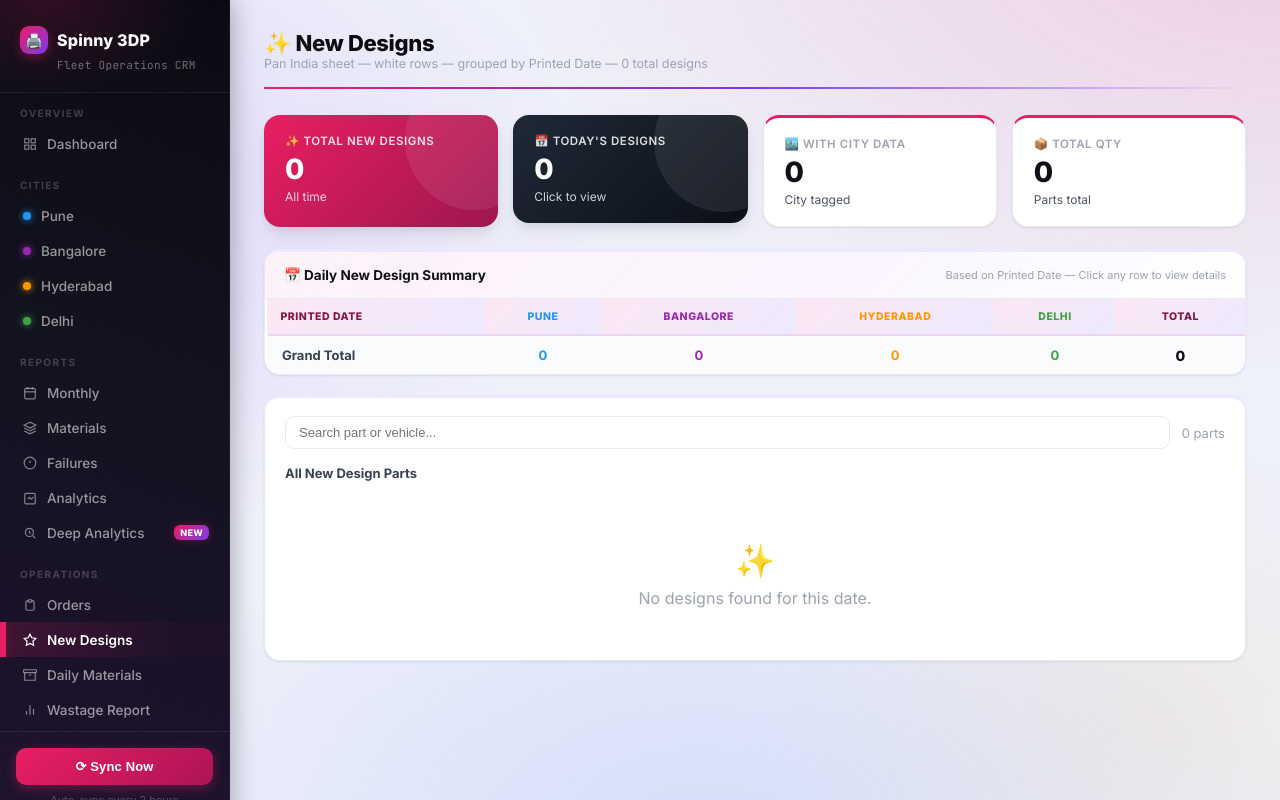
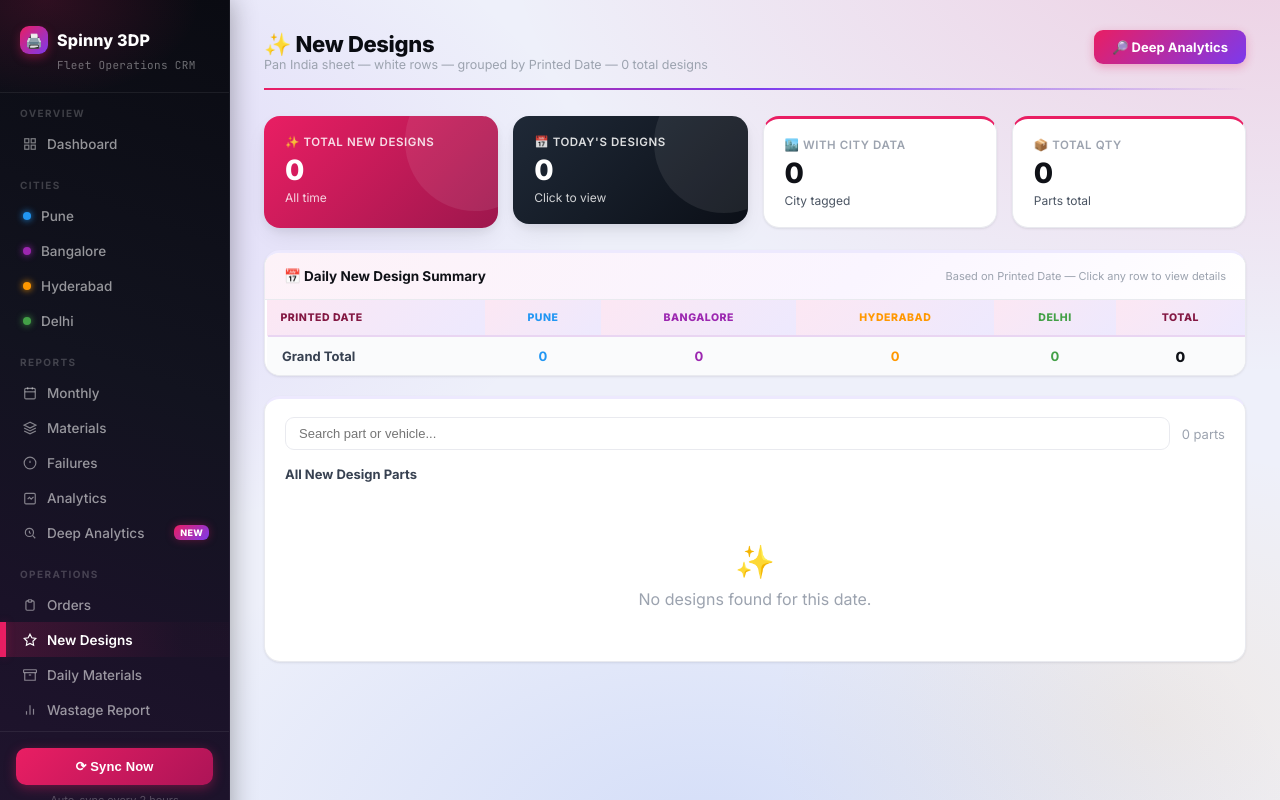
Before and after one commit to vishal15-ops/spinny-3dp-crm, a Flask app: page /designs in a window 1280 px wide. Run offline with Flask 3, Linux system fonts and the light colour scheme.

Commit message:
Update designs.html

```diff
--- a/templates/designs.html
+++ b/templates/designs.html
@@ -18,6 +18,13 @@
       {% endif %}
     </div>
   </div>
+  <a href="/deep" style="text-decoration:none">
+    <div style="padding:9px 18px;border-radius:9px;font-size:13px;font-weight:700;color:#fff;
+      background:linear-gradient(135deg,var(--pink),#7c3aed);box-shadow:0 3px 10px rgba(233,30,99,.3);
+      display:flex;align-items:center;gap:6px;cursor:pointer">
+      🔎 Deep Analytics
+    </div>
+  </a>
 </div>
 
 <!-- Stat Cards -->
```
